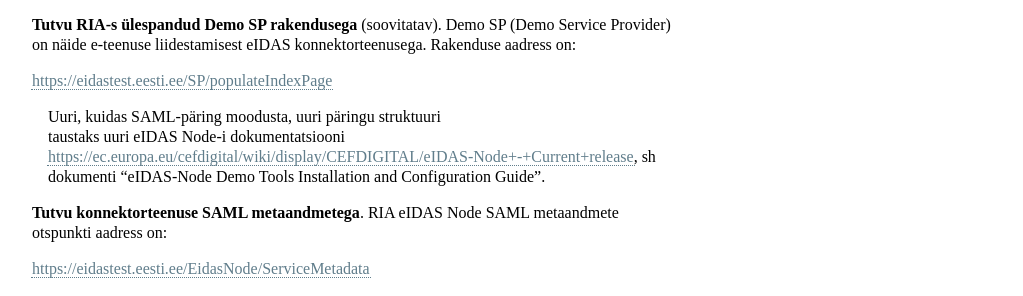
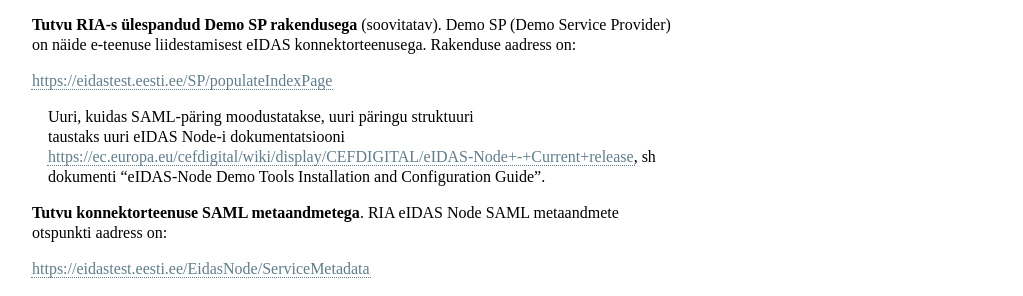
Before and after one commit to e-gov/eIDAS-Node, a Jekyll site: the page built from Spetsifikatsioon.md, in a window 1280 px wide. Shown: the part 174-470 px from the top of the page, without its empty margins (0-1023 px from the left). Built offline with Jekyll 4.4.1, drawn with Linux system fonts in a browser that asks for light colours; our own code applies the rules of GitHub Pages for plain Markdown files.

Commit message:
Update Spetsifikatsioon.md

```diff
--- a/Spetsifikatsioon.md
+++ b/Spetsifikatsioon.md
@@ -12,7 +12,7 @@ __Tutvu RIA-s ülespandud Demo SP rakendusega__ (soovitatav). Demo SP (Demo Serv
 
   [https://eidastest.eesti.ee/SP/populateIndexPage](https://eidastest.eesti.ee/SP/populateIndexPage)
 
-- Uuri, kuidas SAML-päring moodusta, uuri päringu struktuuri
+- Uuri, kuidas SAML-päring moodustatakse, uuri päringu struktuuri
 - taustaks uuri eIDAS Node-i dokumentatsiooni [https://ec.europa.eu/cefdigital/wiki/display/CEFDIGITAL/eIDAS-Node+-+Current+release](https://ec.europa.eu/cefdigital/wiki/display/CEFDIGITAL/eIDAS-Node+-+Current+release), sh dokumenti "eIDAS-Node Demo Tools Installation and Configuration Guide".
 
 __Tutvu konnektorteenuse SAML metaandmetega__. RIA eIDAS Node SAML metaandmete otspunkti aadress on:
```
